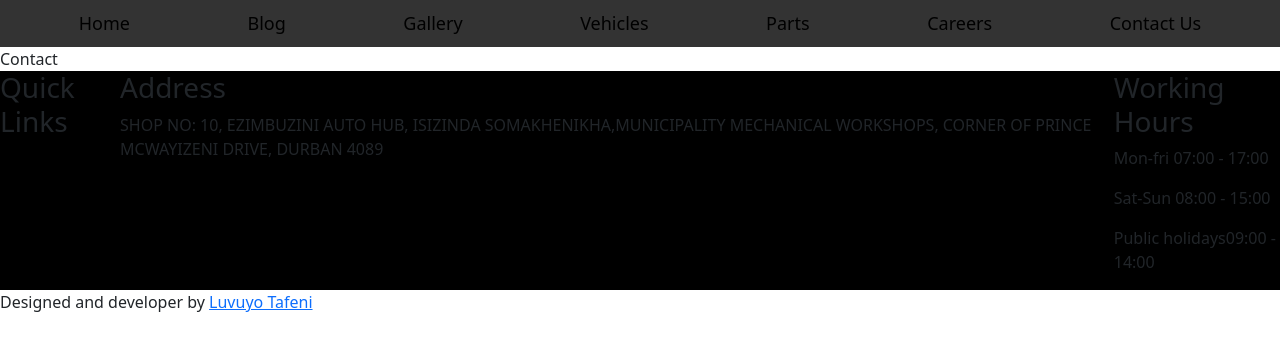
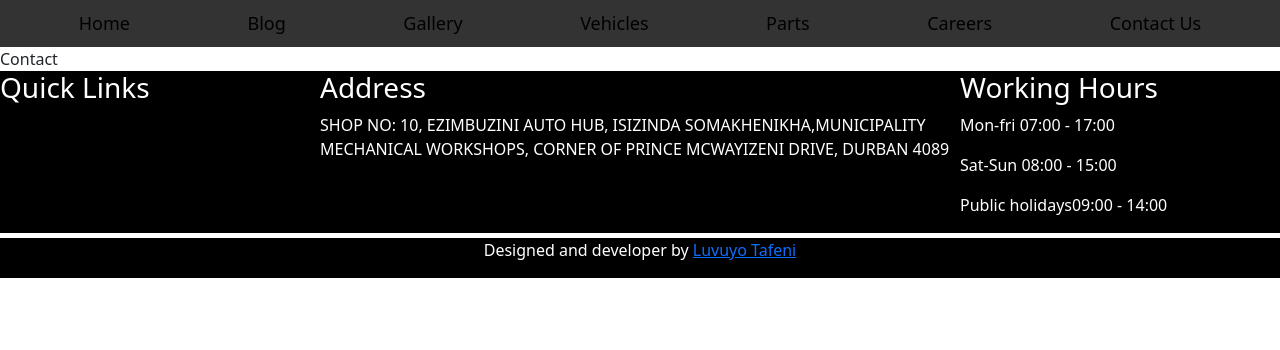
Before and after one commit to Luvuyotafeni/Garage-Front-end, a React (Create React App) app: page /contact in a window 1280 px wide. Shown: the top 350 px of the page. Built offline with nearby package versions, Linux system fonts and the light colour scheme.

Commit message:
fully styled footer

```diff
--- a/src/Components/Footer/Footer.css
+++ b/src/Components/Footer/Footer.css
@@ -2,4 +2,25 @@
     background-color: black;
     display: flex;
     flex-direction: row;
+    color:white;
 }
+
+.footer{
+    background-color: black;
+    color: white;
+    margin-top: 5px;
+    margin-bottom: 0;
+    height: 40px;
+}
+
+.address{
+    width:50%
+}
+
+.wh{
+    width:25%
+}
+
+.ql{
+    width: 25%;
+}
--- a/src/Components/Footer/Footer.jsx
+++ b/src/Components/Footer/Footer.jsx
@@ -5,11 +5,11 @@ const Footer = () => {
   return (
     <div>
         <div className='shorts'>
-            <div>
+            <div className='ql'>
                 <h3>Quick Links</h3>
                 <div></div>
             </div>
-            <div>
+            <div className='address'>
                 <h3>Address</h3>
                 <div>
                     <p>
@@ -19,7 +19,7 @@ const Footer = () => {
                     </p>
                 </div>
             </div>
-            <div>
+            <div className='wh'>
                 <h3>Working Hours</h3>
                 <div>
                     <p>Mon-fri <span>07:00 - 17:00</span></p>
@@ -28,8 +28,8 @@ const Footer = () => {
                 </div>
             </div>
         </div>
-        <div>
-            <p>Designed and developer by <a href=''>Luvuyo Tafeni</a></p>
+        <div className='footer'>
+            <p className='text-center'>Designed and developer by <a href=''>Luvuyo Tafeni</a></p>
         </div>
 
     </div>
```
